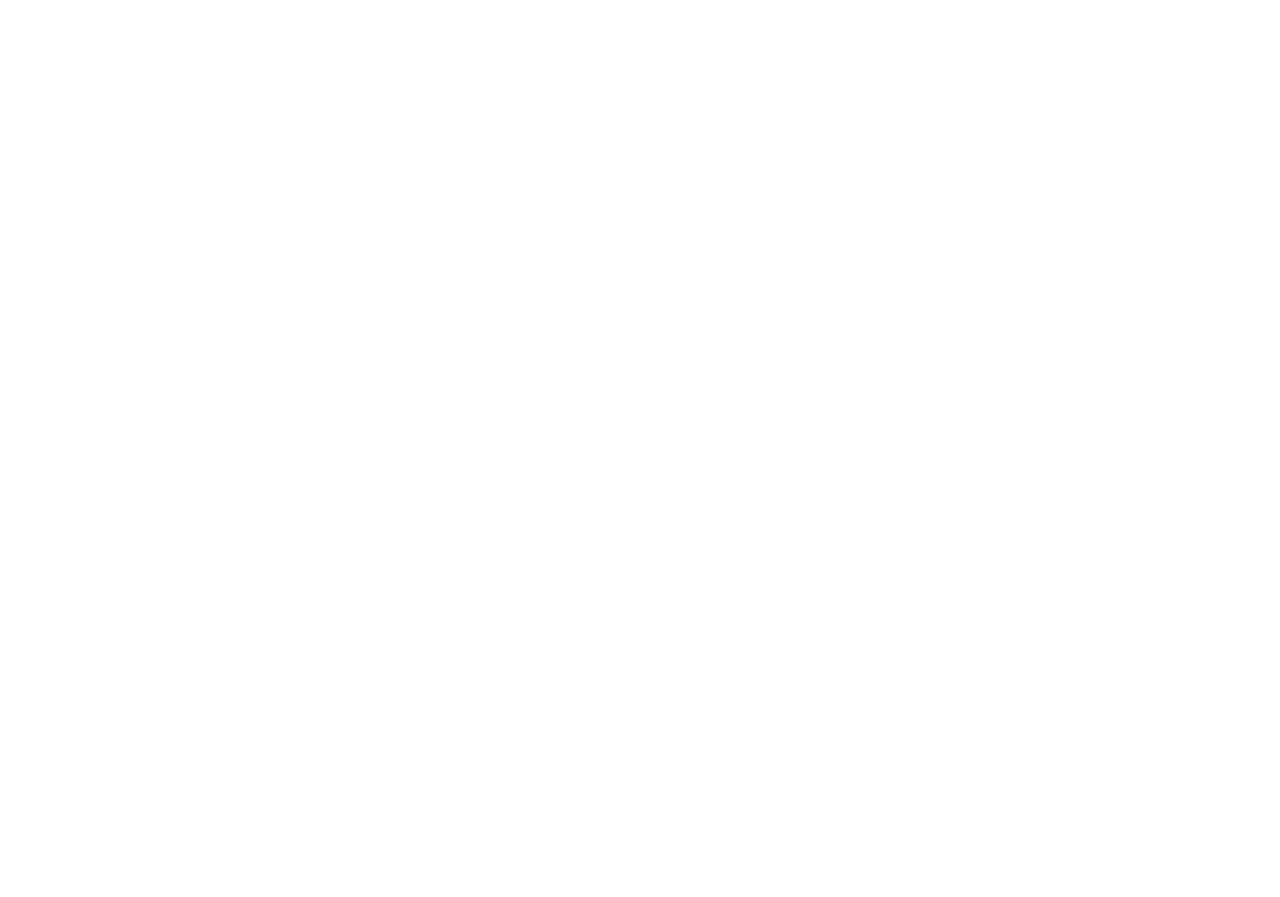
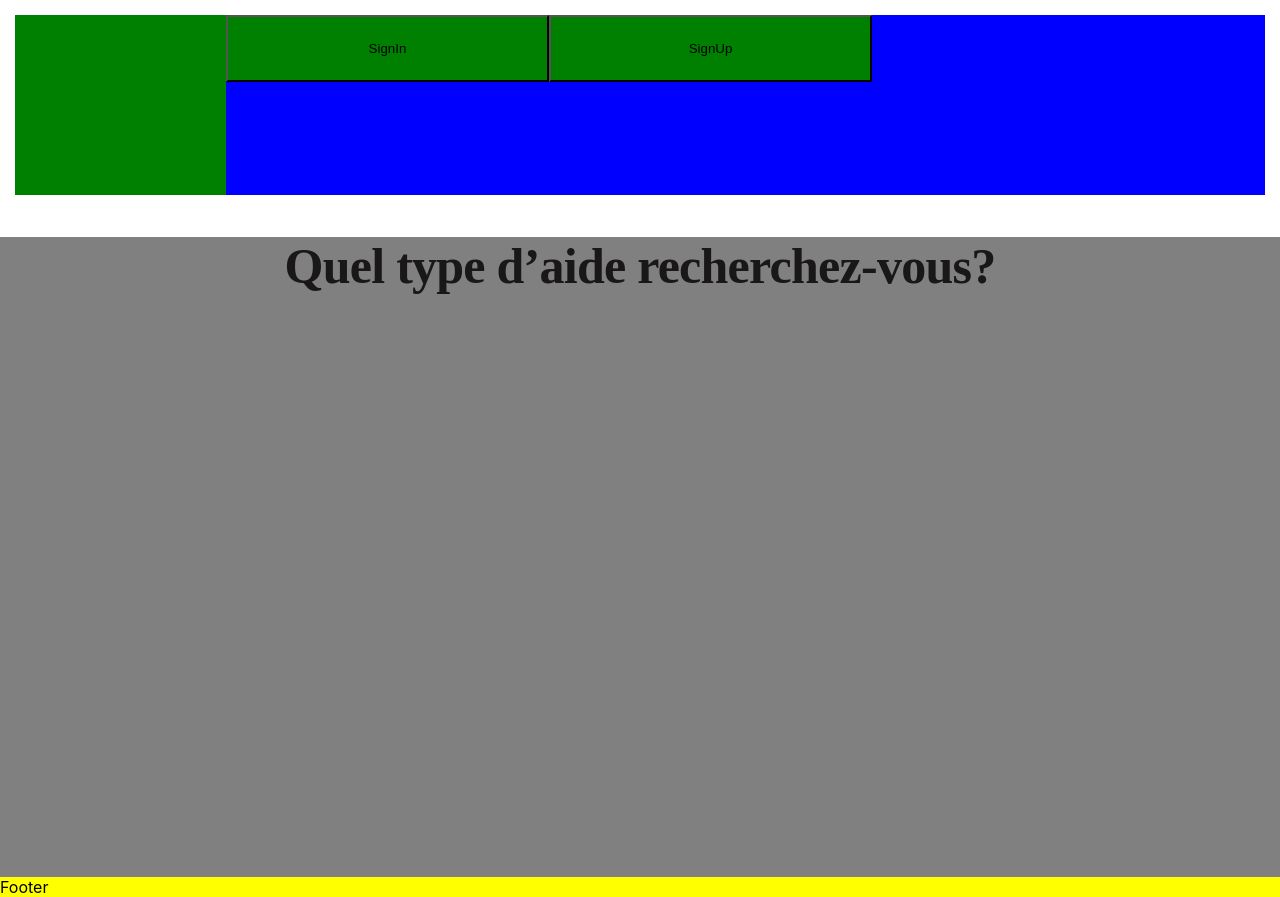
Before and after one commit to rhellequin/ApplicationEdia, a React (Create React App) app in the folder reactapp/: page /searchPage in a window 1280 px wide. Before the commit the page ends 800 px from the top, so only its background shows below. Built offline with nearby package versions, Linux system fonts and the light colour scheme.

Commit message:
ajout composant recherche v0

```diff
--- a/reactapp/src/App.css
+++ b/reactapp/src/App.css
@@ -36,3 +36,18 @@
     transform: rotate(360deg);
   }
 }
+
+h1{
+  font-family: Spartan;
+  font-style: normal;
+  font-weight: bold;
+  font-size: 50px;
+  letter-spacing: -0.015em;
+  color: #191718;
+
+}
+
+.question{
+  text-align: center;
+
+}
--- a/reactapp/src/App.js
+++ b/reactapp/src/App.js
@@ -2,9 +2,12 @@
 
 import React from 'react';
 import {BrowserRouter as Router, Switch, Route} from 'react-router-dom';
+import './App.css';
 
 
 import WelcomeEdia from './components/welcomeEdia'
+import SearchPage from './components/searchPage'
+
 
 
 function App() {
@@ -12,6 +15,7 @@
      <Router>
        <Switch>
          <Route exact path="/" component={WelcomeEdia} />
+         <Route exact path="/searchPage" component={SearchPage} />
 
 
 
--- /dev/null
+++ b/reactapp/src/components/searchPage.js
@@ -0,0 +1,114 @@
+import React, {useState, useEffect } from 'react';
+import {Input, Typography, Space, Layout, Text, Button, Col  } from 'antd';
+
+
+
+function SearchPage () {
+
+    // const [aidName, setAidName] = useState('Le nom de Aid !');
+    // const { Search } = Input;
+    // const { Text } = Typography;
+
+    // const onSearch = async (value) =>  {
+
+    //     const data = await fetch(`/importdata/aidinfo?aidId=${value}`, {
+    //         method: 'GET',
+    //         headers: {'Content-Type': 'application/x-www-form-urlencoded'},
+    //     })
+    //     const body = await data.json()
+    //     if (body.result) {
+    //         setAidName(body.aid.aidName);
+    //     }
+
+    // }
+    const { Header, Footer, Sider, Content } = Layout;
+
+
+    return (
+
+
+        <div>
+
+
+
+
+    <Layout>
+
+      <Header
+      style={{
+        Col: 24,
+        backgroundColor: 'blue',
+        margin:'15px',
+        display:'flex',
+        flexDirection: 'row',
+         }}
+      >
+
+          <div
+          style={{
+        backgroundColor: 'green',
+        width: '211px',
+        height: '180px'
+
+        }}>
+          </div>
+          <Button
+          style={{
+        backgroundColor: 'green',
+        width: '323px',
+        height: "67px"
+    }}
+         >SignIn</Button>
+
+          <Button
+            style={{
+            backgroundColor: 'green',
+            width: '323px',
+            height: "67px"
+        }}>
+            SignUp
+            </Button>
+
+
+
+      </Header>
+
+
+      <Content
+      style={{
+        backgroundColor: 'grey',
+
+        height: "640px"
+
+        }}>
+      <h1 class='question'>
+      Quel type d’aide recherchez-vous?
+
+      </h1>
+
+      </Content>
+
+
+
+      <Footer
+      style={{
+        backgroundColor: 'yellow',
+        width: '1252',
+        height: "200"
+
+        }}>
+
+      Footer</Footer>
+    </Layout>
+
+
+
+    </div>
+);
+
+
+
+
+
+}
+export default SearchPage;
```
Also changed, not shown: 1 other file (tests, documents, lock files or other folders).
